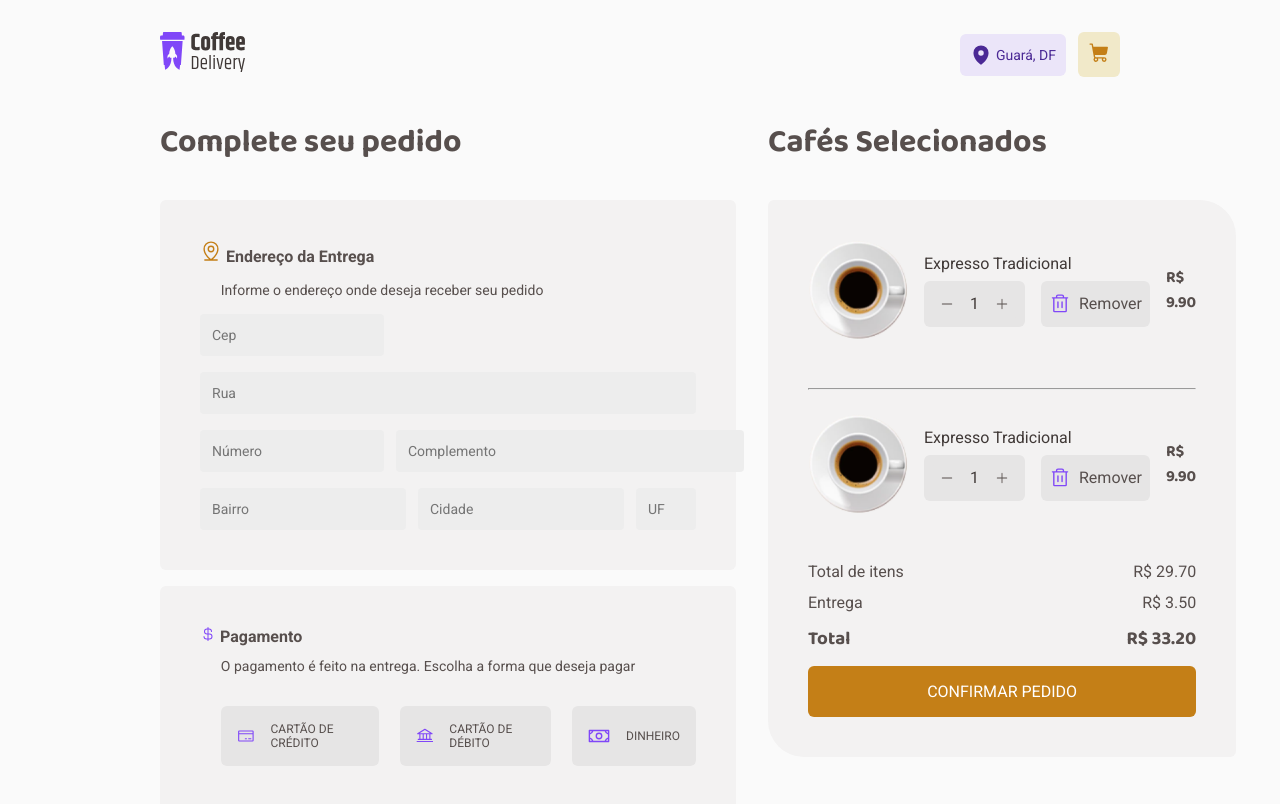
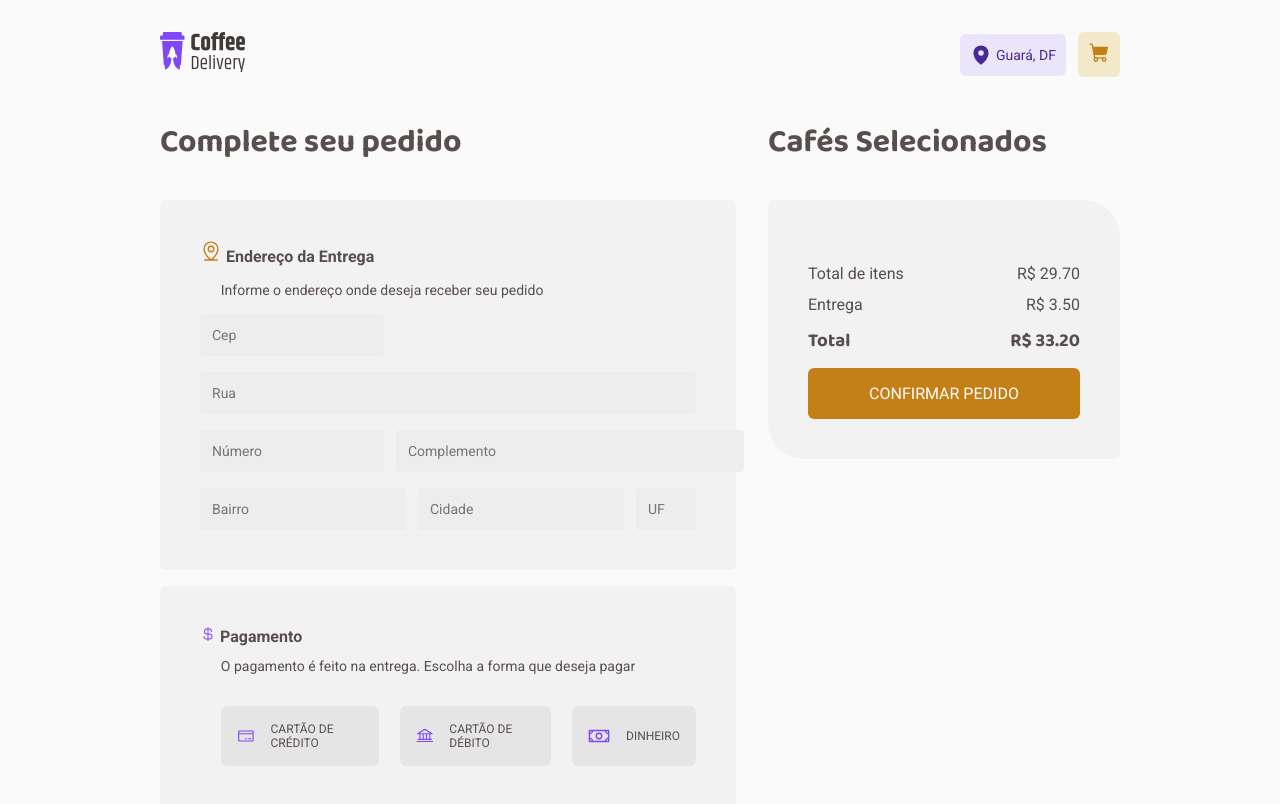
Before and after one commit to JhonatanDiniz/coffee-delivery, a React (Vite) app: page /checkout in a window 1280 px wide. Shown: the top 804 px of the page. Built offline with nearby package versions, Linux system fonts and the light colour scheme.

Commit message:
Separando o componente Counter dos Cards

```diff
--- /dev/null
+++ b/src/components/Counter/index.tsx
@@ -0,0 +1,28 @@
+import { Minus, Plus } from "@phosphor-icons/react/dist/ssr";
+import { Input } from "./style";
+import { useState } from "react";
+import { Product } from "../../context/ProductsContext";
+
+interface CounterProduct{
+  counterProduct: Product
+}
+
+export function Counter({ counterProduct } : CounterProduct){
+  const [quantidade, setQuantidade] = useState(counterProduct.quantidade ?? 0)
+
+  function handleAddQuantidade(){
+    counterProduct.id ? setQuantidade(quantidade + 1) : null
+  }
+
+  function handleRemoveQuantidade(){
+    counterProduct.id ? setQuantidade( quantidade > 0 ? quantidade - 1 : quantidade) : null
+  }
+
+  return(
+    <Input>
+      <button onClick={handleRemoveQuantidade}><Minus size={14}/></button>
+      <span>{quantidade}</span>
+      <button onClick={handleAddQuantidade}><Plus size={14}/></button>
+    </Input>
+  )
+}
--- /dev/null
+++ b/src/components/Counter/style.ts
@@ -0,0 +1,24 @@
+import styled from "styled-components";
+
+export const Input = styled.div`
+  display: flex;
+  justify-content: center;
+  align-items: center;
+  gap: 8px;
+  background: ${(props) => props.theme['base-button']};
+
+  input{
+    width: 2.5rem;
+    border: 0;
+    background-color: transparent;
+    text-align: center;
+    font-size: 1rem;
+  }
+
+  button{
+    border: 0;
+    cursor: pointer;
+    color: ${(props) => props.theme['purple']};
+    background-color: transparent;
+  }
+`
--- a/src/context/ProductsContext.tsx
+++ b/src/context/ProductsContext.tsx
@@ -25,8 +25,8 @@ export interface Product{
 
 interface ProductContextType{
   products: Product[]
-  addQuantidade: (id: number) => void
-  removeQuantidade: (id: number) => void
+  carrinho: Product[]
+  addItem: (product: Product) => void
 
 }
 
@@ -154,23 +154,19 @@ export function ProductsContextProvider({ children } : ProductsContextProviderPr
     ]
   )
 
-  function addQuantidade(id: number){
-    setProducts(products.map(product =>
-      product.id === id ? {...product, quantidade: (product.quantidade ?? 0) + 1} : product
-    ))
-  }
+  const [carrinho, setCarrinho] = useState<Product[]>([])
 
-  function removeQuantidade(id: number){
-    setProducts(products.map(product =>
-      product.id === id && (product.quantidade ?? 0) > 0 ? {...product, quantidade: (product.quantidade ?? 0) - 1} : product
-    ))
+
+
+  function addItem(product: Product){
+    setCarrinho([...carrinho, {...product}])
   }
 
   return(
     <ProductsContext.Provider value={{
       products,
-      addQuantidade,
-      removeQuantidade
+      carrinho,
+      addItem
     }}>
       {children}
     </ProductsContext.Provider>
--- a/src/pages/Checkout/index.tsx
+++ b/src/pages/Checkout/index.tsx
@@ -1,27 +1,25 @@
 import { Bank, CreditCard, CurrencyDollar, MapPinLine, Minus, Money, Plus, Trash } from "@phosphor-icons/react/dist/ssr";
 import { AddRemove, Carrinho, CarrinhoContainer, CarrinhoContent, Container, Content, Detalhe, Form, FormaPagamento, FormaPagamentoContainer, Input, InputQtd, Itens, PagamentoContainer, Row1, Row2 } from "./style";
-import expresso from '../../assets/Expresso.svg'
-import { useEffect, useState } from "react";
+import { useContext } from "react";
+import { ProductsContext } from "../../context/ProductsContext";
 
 export function Checkout() {
-  const [quantidade, setQuantidade] = useState(1)
-  const price = 9.9
-  const [valor, setValor] = useState(price)
-
-  useEffect(() => {
-    setValor(price * quantidade)
-  }, [quantidade, price])
+  const {addQuantidade, removeQuantidade, carrinho} = useContext(ProductsContext)
 
   function handleAddQuantidade(){
-    setQuantidade(quantidade + 1)
-    console.log(price)
+    carrinho.map(product =>{
+      addQuantidade(product.id ?? 0)
+      console.log('Cliquei no produto de id' + product)
+    })
+
+
   }
 
-  function handleRemoveQuantidade(){
-    if(quantidade > 0){
-      setQuantidade(quantidade - 1)
-    }
-  }
+  // function handleRemoveQuantidade() {
+  //   const validId = id ?? 0
+  //   removeQuantidade(validId)
+  // }
+
   return(
     <Container>
       <Content>
@@ -68,20 +66,39 @@ export function Checkout() {
         <h1>Cafés Selecionados</h1>
         <CarrinhoContainer>
           <Itens>
-            <CarrinhoContent>
+
+            {carrinho.map((product) =>
+              <CarrinhoContent key={product.id}>
+              <img src={product.image} alt="" />
+              <div>
+                <span>{product.name}</span>
+                <AddRemove>
+                  <InputQtd>
+                    <button><Minus size={14}/></button>
+                    <span>{product.quantidade}</span>
+                    <button onClick={handleAddQuantidade} ><Plus size={14}/></button>
+                  </InputQtd>
+                  <button><Trash color="#8047F8" size={22}/> Remover</button>
+                </AddRemove>
+              </div>
+              <h4>R$ {product.price}</h4>
+            </CarrinhoContent>
+            )}
+
+            {/* <CarrinhoContent>
               <img src={expresso} alt="" />
               <div>
                 <span>Expresso Tradicional</span>
                 <AddRemove>
                   <InputQtd>
-                    <button onClick={handleRemoveQuantidade}><Minus size={14}/></button>
-                    <span>{quantidade}</span>
-                    <button onClick={handleAddQuantidade}><Plus size={14}/></button>
+                    <button><Minus size={14}/></button>
+                    <span>1</span>
+                    <button><Plus size={14}/></button>
                   </InputQtd>
                   <button><Trash color="#8047F8" size={22}/> Remover</button>
                 </AddRemove>
               </div>
-              <h4>R$ {valor.toFixed(2)} </h4>
+              <h4>R$ 9.90 </h4>
             </CarrinhoContent>
             <hr />
             <CarrinhoContent>
@@ -90,15 +107,15 @@ export function Checkout() {
                 <span>Expresso Tradicional</span>
                 <AddRemove>
                   <InputQtd>
-                    <button onClick={handleRemoveQuantidade}><Minus size={14}/></button>
-                    <span>{quantidade}</span>
-                    <button onClick={handleAddQuantidade}><Plus size={14}/></button>
+                    <button><Minus size={14}/></button>
+                    <span>1</span>
+                    <button><Plus size={14}/></button>
                   </InputQtd>
                   <button><Trash color="#8047F8" size={22}/> Remover</button>
                 </AddRemove>
               </div>
-              <h4>R$ {valor.toFixed(2)} </h4>
-            </CarrinhoContent>
+              <h4>R$ 9.90 </h4>
+            </CarrinhoContent> */}
 
           </Itens>
 
--- a/src/pages/Home/components/Card/index.tsx
+++ b/src/pages/Home/components/Card/index.tsx
@@ -1,35 +1,20 @@
-import { Minus, Plus, ShoppingCart } from '@phosphor-icons/react/dist/ssr'
-import { CardContent, CardHeader, Cards, Cart, Flavors, Input, Value } from './style'
-import { Product, ProductsContext } from '../../../../context/ProductsContext'
-import { useContext } from 'react'
+import { ShoppingCart } from '@phosphor-icons/react/dist/ssr'
+import { CardContent, CardHeader, Cards, Cart, Flavors, Value } from './style'
+import { Product } from '../../../../context/ProductsContext'
+import { Counter } from '../../../../components/Counter'
 
-export function Card({id, name, description, image, quantidade } : Product) {
-  // const [quantidade, setQuantidade] = useState(1)
-  // const [valor, setValor] = useState(price)
+interface ProductCard {
+  product: Product
+}
 
-  // useEffect(() => {
-  //   setValor(price * quantidade)
-  // }, [quantidade, price])
-
-  const {addQuantidade, removeQuantidade} = useContext(ProductsContext)
-
-  function handleAddQuantidade(){
-    const validId = id ?? 0
-    addQuantidade(validId)
-  }
-
-  function handleRemoveQuantidade() {
-    const validId = id ?? 0
-    removeQuantidade(validId)
-  }
-
+export function Card({ product } : ProductCard) {
   return(
     <Cards>
       <CardHeader>
-        <img src={image} alt="" />
+        <img src={product.image} alt="" />
         <Flavors>Tradicional</Flavors>
-        <h6>{name}</h6>
-        <span>{description}</span>
+        <h6>{product.name}</h6>
+        <span>{product.description}</span>
       </CardHeader>
       <CardContent>
         <Value>
@@ -37,11 +22,8 @@ export function Card({id, name, description, image, quantidade } : Product) {
           <h5>9.90</h5>
         </Value>
 
-        <Input>
-          <button onClick={handleRemoveQuantidade}><Minus size={14}/></button>
-          <span>{quantidade}</span>
-          <button onClick={handleAddQuantidade} ><Plus size={14}/></button>
-        </Input>
+        <Counter counterProduct={product}/>
+
         <Cart>
           <span><ShoppingCart size={22} weight='fill'/></span>
         </Cart>
--- a/src/pages/Home/components/Card/style.ts
+++ b/src/pages/Home/components/Card/style.ts
@@ -56,30 +56,6 @@ export const Value = styled.div`
     font-weight: bold;
   }
 `
-
-export const Input = styled.div`
-  display: flex;
-  justify-content: center;
-  align-items: center;
-  gap: 8px;
-  background: ${(props) => props.theme['base-button']};
-
-  input{
-    width: 2.5rem;
-    border: 0;
-    background-color: transparent;
-    text-align: center;
-    font-size: 1rem;
-  }
-
-  button{
-    border: 0;
-    cursor: pointer;
-    color: ${(props) => props.theme['purple']};
-    background-color: transparent;
-  }
-`
-
 export const Cart = styled.div`
   display: flex;
   justify-content: center;
--- a/src/pages/Home/index.tsx
+++ b/src/pages/Home/index.tsx
@@ -13,14 +13,7 @@ export function Home() {
       <h1>Nossos Cafés</h1>
       <Cards>
         {products.map((product)=>
-          <Card
-            key={product.id}
-            id={product.id}
-            name={product.name}
-            description={product.description}
-            image={product.image}
-            quantidade={product.quantidade}
-          />)
+          <Card key={product.id} product={product}/>)
         }
       </Cards>
     </ContainerHome>
```
